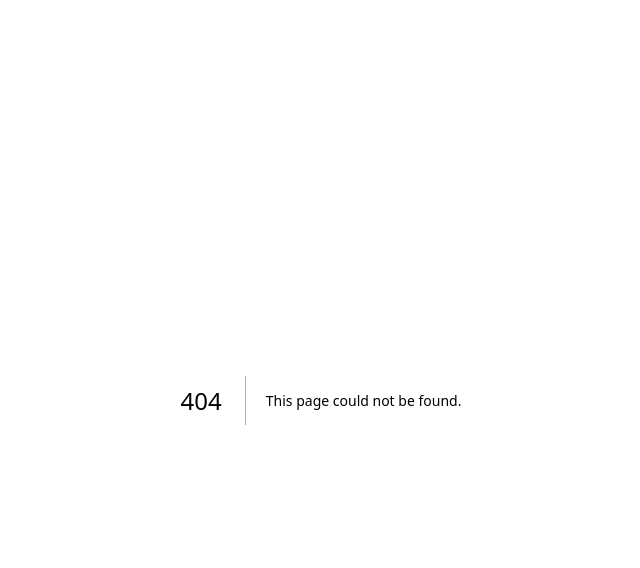
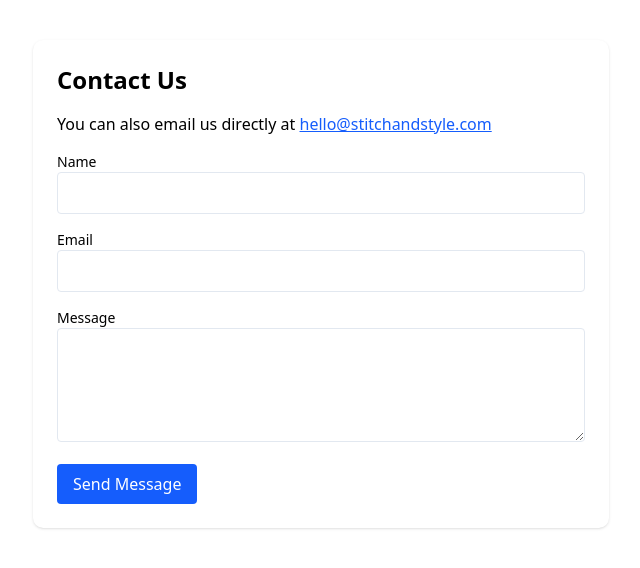
Before and after one commit to Subodhini0906/IndieVibe, a Next.js app: page /contact in a window 1280 px wide. Before the commit this address had no page. Shown: the top 568 px of the page, without its empty margins (319-959 px from the left). Built offline with nearby package versions, Linux system fonts and the light colour scheme; a web font is replaced by a local one.

Commit message:
contact button enable

```diff
--- a/app/boutiques/[gender]/[id]/page.tsx
+++ b/app/boutiques/[gender]/[id]/page.tsx
@@ -460,9 +460,11 @@ const BoutiqueDetailsPage = () => {
   Book an Appointment
 </Link>
                 </button>
+                <Link href="/contact">
                 <button className="w-full bg-gray-100 hover:bg-gray-200 text-gray-800 font-medium py-3 px-4 rounded transition-colors duration-300">
                   Contact Us
                 </button>
+                </Link>
               </div>
             </div>
           </div>
--- /dev/null
+++ b/app/contact/page.tsx
@@ -0,0 +1,49 @@
+export default function ContactPage() {
+    return (
+      <div className="max-w-xl mx-auto mt-10 p-6 bg-white rounded-lg shadow">
+        <h1 className="text-2xl font-bold mb-4">Contact Us</h1>
+
+        {/* Direct Email Option */}
+        <p className="mb-4">
+          You can also email us directly at{" "}
+          <a href="mailto:hello@stitchandstyle.com" className="text-blue-600 underline">
+            hello@stitchandstyle.com
+          </a>
+        </p>
+
+        {/* Contact Form */}
+        <form className="space-y-4">
+          <div>
+            <label className="block text-sm font-medium">Name</label>
+            <input
+              type="text"
+              className="w-full border p-2 rounded"
+              required
+            />
+          </div>
+          <div>
+            <label className="block text-sm font-medium">Email</label>
+            <input
+              type="email"
+              className="w-full border p-2 rounded"
+              required
+            />
+          </div>
+          <div>
+            <label className="block text-sm font-medium">Message</label>
+            <textarea
+              className="w-full border p-2 rounded"
+              rows={4}
+              required
+            ></textarea>
+          </div>
+          <button
+            type="submit"
+            className="bg-blue-600 text-white px-4 py-2 rounded hover:bg-blue-700"
+          >
+            Send Message
+          </button>
+        </form>
+      </div>
+    );
+  }
```
